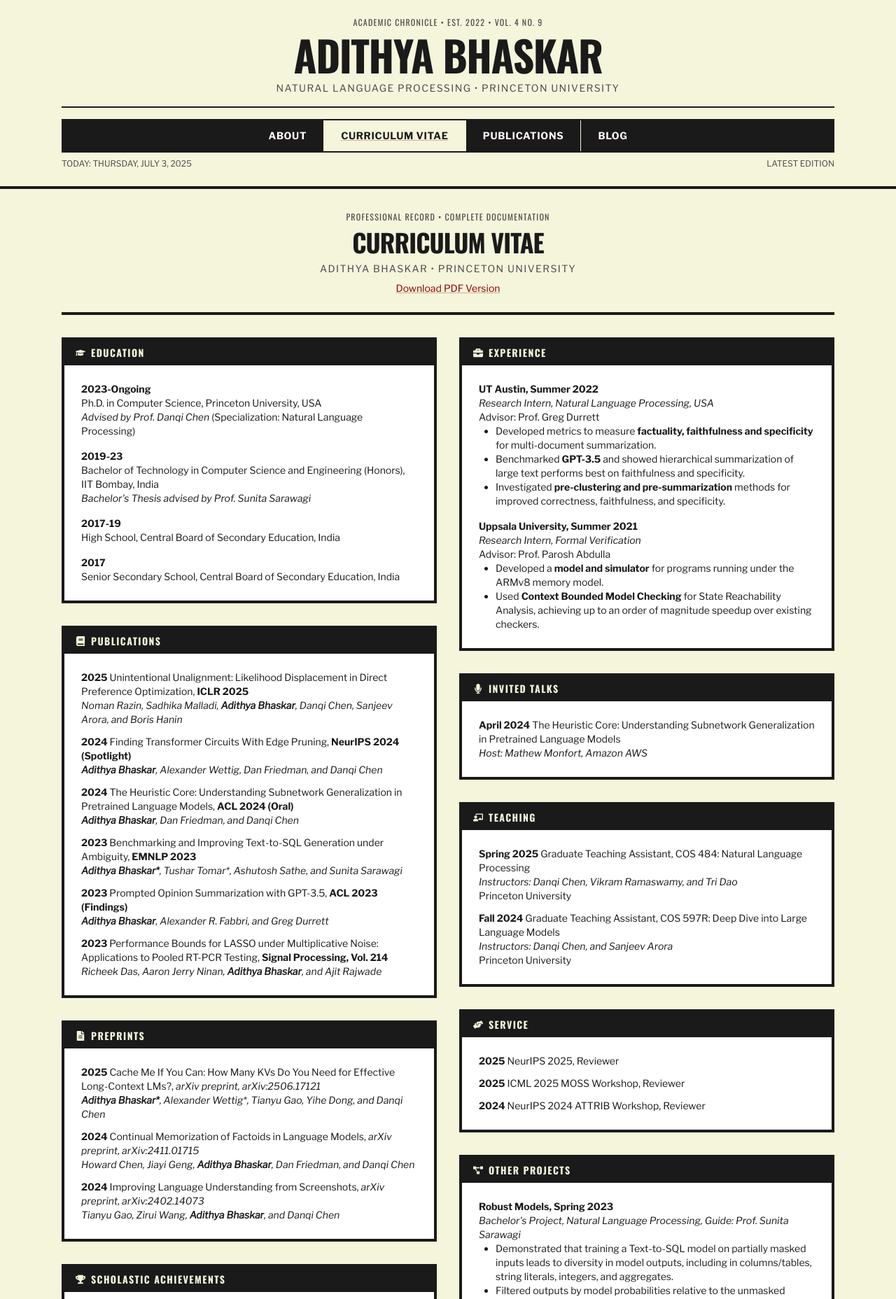
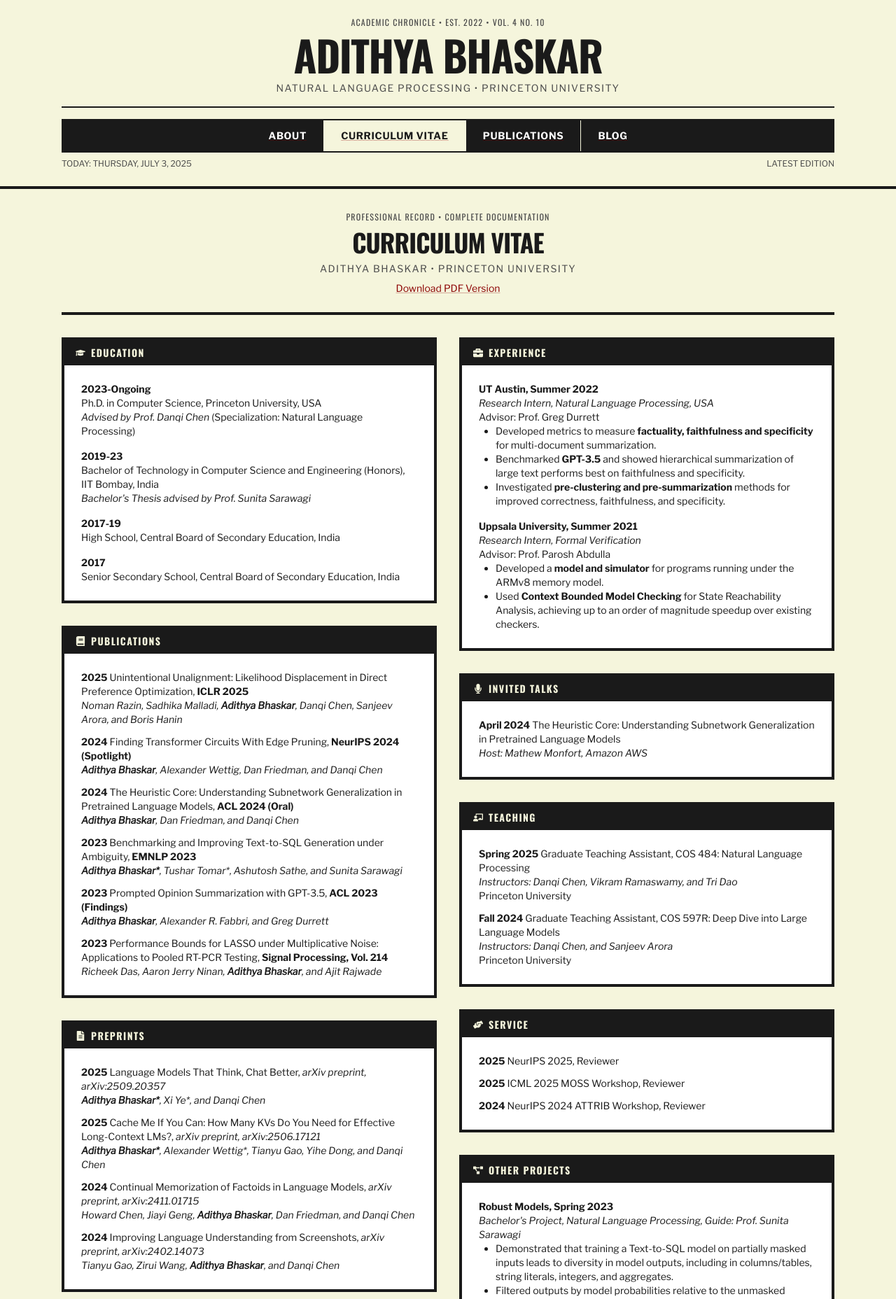
Before and after one commit to adithyabh/adithyabh.github.io, a Next.js app: page /cv in a window 1280 px wide. Shown: the top 1856 px of the page at 70% size. Built offline with nearby package versions, Linux system fonts and the light colour scheme.

Commit message:
Updated website

```diff
--- a/app/cv/page.tsx
+++ b/app/cv/page.tsx
@@ -95,6 +95,10 @@ export default function CV() {
                 <FaFileAlt /> PREPRINTS
               </div>
               <div className="p-6 space-y-3 font-franklin text-sm">
+                <div>
+                  <span className="font-bold">2025</span> Language Models That Think, Chat Better, <span className="italic">arXiv preprint, arXiv:2509.20357</span><br/>
+                  <span className="italic"><span className="font-bold">Adithya Bhaskar*</span>, Xi Ye*, and Danqi Chen</span>
+                </div>
                 <div>
                   <span className="font-bold">2025</span> Cache Me If You Can: How Many KVs Do You Need for Effective Long-Context LMs?, <span className="italic">arXiv preprint, arXiv:2506.17121</span><br/>
                   <span className="italic"><span className="font-bold">Adithya Bhaskar*</span>, Alexander Wettig*, Tianyu Gao, Yihe Dong, and Danqi Chen</span>
--- a/components/Navigation.tsx
+++ b/components/Navigation.tsx
@@ -20,7 +20,7 @@ export default function Navigation() {
       <div className="max-w-6xl mx-auto px-6 py-6">
         <div className="text-center border-b-2 border-foreground pb-4 mb-4">
           <div className="font-oswald text-xs tracking-widest text-muted-foreground mb-2">
-            ACADEMIC CHRONICLE • EST. 2022 • VOL. 4 NO. 9
+            ACADEMIC CHRONICLE • EST. 2022 • VOL. 4 NO. 10
           </div>
           <h1 className="font-oswald text-5xl md:text-6xl font-bold tracking-tight text-foreground">
             ADITHYA BHASKAR
```
Also changed, not shown: 1 other file (tests, documents, lock files or other folders).
